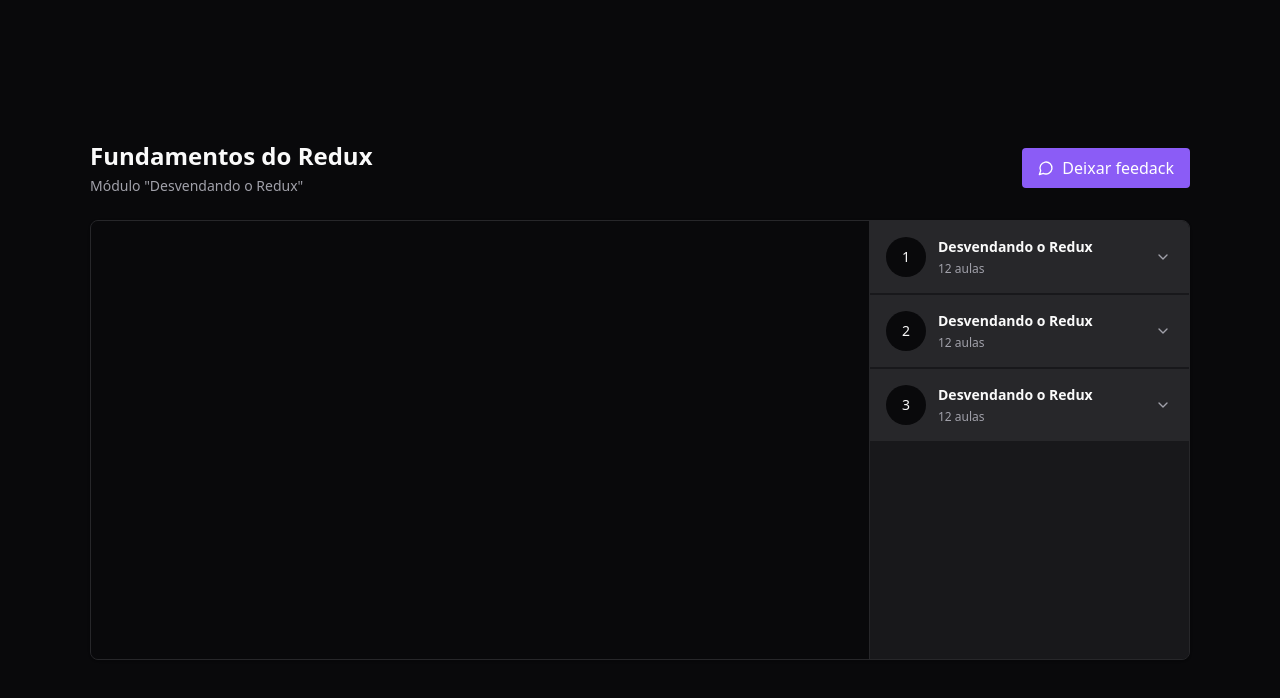
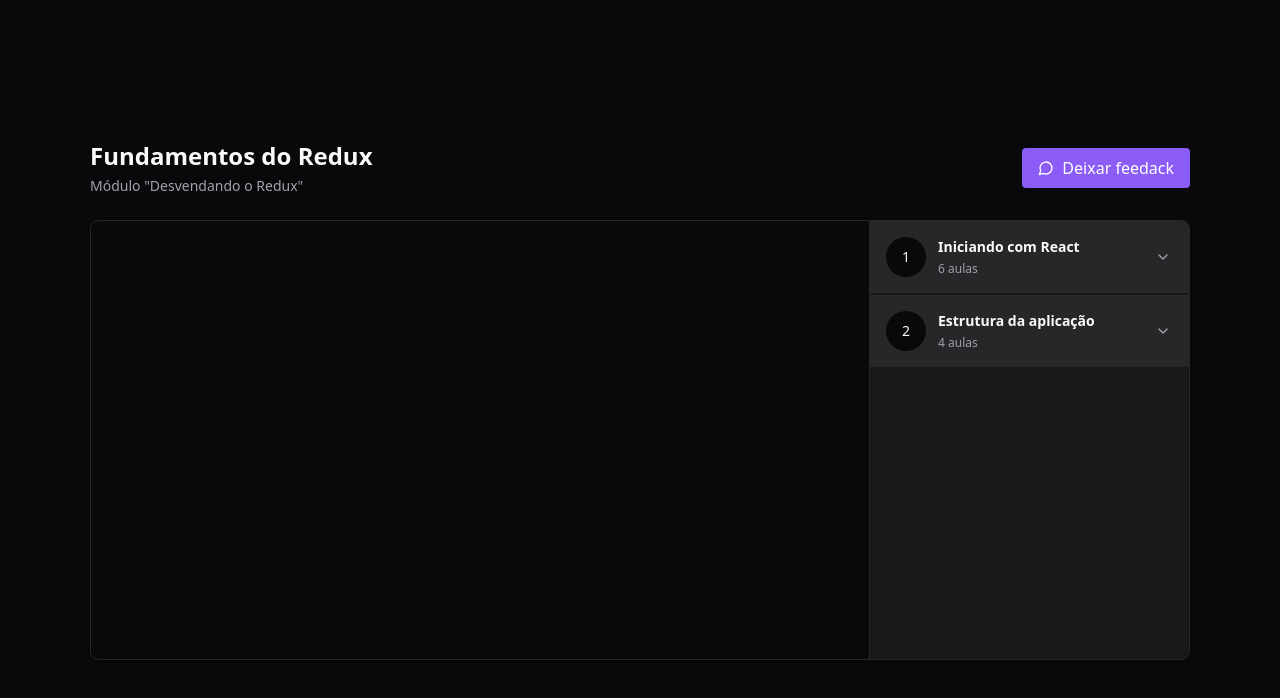
Before and after one commit to victorfmarques/react-redux-zustand, a React (Vite) app: page / in a window 1280 px wide. Shown: the top 698 px of the page. Built offline with nearby package versions, Linux system fonts and the light colour scheme; the HTML template or start-up script is replaced by a standard one.

Commit message:
feat: integracao de aula selecionada com componente de video

```diff
--- a/src/components/Lesson.tsx
+++ b/src/components/Lesson.tsx
@@ -2,12 +2,14 @@
 interface LessonProps {
   title: string
   duration: string
+  onPlay: () => void
 }
 
 
-export function Lesson({ title, duration }: LessonProps) {
+export function Lesson({ title, duration, onPlay }: LessonProps) {
+
   return (
-    <button className="flex items-center gap-3 text-sm text-zinc-400">
+    <button onClick={onPlay} className="flex items-center gap-3 text-sm text-zinc-400">
       <Video className="w-4 h-4 text-zinc-500" />
       <span>
         {title}
--- a/src/components/Module.tsx
+++ b/src/components/Module.tsx
@@ -1,6 +1,9 @@
 import * as Collapsible from '@radix-ui/react-collapsible';
 import { ChevronDown } from "lucide-react";
 import { Lesson } from "./Lesson";
+import { useAppSelector } from '../store';
+import { useDispatch } from 'react-redux';
+import { play } from '../store/slices/player';
 
 interface ModuleProps {
   moduleIndex: number
@@ -9,6 +12,10 @@
 }
 
 export function Module({ moduleIndex, title, amountOfLessons }: ModuleProps) {
+  const dispatch = useDispatch();
+  const lessons = useAppSelector(state => state.player.course.modules[moduleIndex].lessons)
+
+
   return (
     <Collapsible.Root className='group'>
       <Collapsible.Trigger className="flex w-full items-center gap-3 bg-zinc-800 p-4">
@@ -24,9 +31,14 @@
 
       <Collapsible.Content>
         <nav className="relative flex flex-col gap-4 p-6">
-          <Lesson title="Fundamentos do Redux" duration="10:30" />
-          <Lesson title="Fundamentos do Redux" duration="10:30" />
-          <Lesson title="Fundamentos do Redux" duration="10:30" />
+          {lessons.map((lesson, lessonIndex) =>
+            <Lesson
+              key={lesson.id}
+              title={lesson.title}
+              duration={lesson.duration}
+              onPlay={() => dispatch(play([moduleIndex, lessonIndex]))}
+            />
+          )}
         </nav>
       </Collapsible.Content>
     </Collapsible.Root>
--- a/src/components/Video.tsx
+++ b/src/components/Video.tsx
@@ -1,13 +1,19 @@
 import ReactPlayer from "react-player";
+import { useAppSelector } from "../store";
 
 export function Video() {
+  const video = useAppSelector(state => {
+    const { currentLessonIndex, currentModuleIndex } = state.player;
+    return state.player.course.modules[currentModuleIndex].lessons[currentLessonIndex];
+  })
+
   return (
     <div className="w-full bg-zinc-950 aspect-video">
       <ReactPlayer
         width="100%"
         height="100%"
         controls
-        url="https://www.youtube.com/watch?v=52E4FW3gfeI"
+        url={`https://www.youtube.com/watch?v=${video.id}`}
       />
     </div>
   )
--- a/src/pages/Player.tsx
+++ b/src/pages/Player.tsx
@@ -1,11 +1,13 @@
-import { ChevronDown, MessageCircle } from "lucide-react"
-import ReactPlayer from "react-player"
+import { MessageCircle } from "lucide-react"
 import { Header } from "../components/Header"
 import { Module } from "../components/Module"
 import { Video } from "../components/Video"
+import { useAppSelector } from "../store"
 
 
 export function Player() {
+  const modules = useAppSelector(state => state.player.course.modules)
+
   return (
     <div className="h-screen bg-zinc-950 text-zinc-50 flex justify-center items-center">
       <div className="flex w-[1100px] flex-col gap-6">
@@ -23,9 +25,13 @@
           </div>
 
           <aside className="w-80 absolute top-0 bottom-0 right-0 border-l divide-y-2 divide-zinc-900 border-zinc-800 bg-zinc-900 overflow-y-scroll scrollbrar scrollbar-thin scrollbar-track-zinc-950 scrollbar-thumb-zinc-800">
-            <Module moduleIndex={0} title="Desvendando o Redux" amountOfLessons={12} />
-            <Module moduleIndex={1} title="Desvendando o Redux" amountOfLessons={12} />
-            <Module moduleIndex={2} title="Desvendando o Redux" amountOfLessons={12} />
+            {modules.map((module, index) =>
+              <Module
+                key={module.id}
+                moduleIndex={index}
+                title={module.title}
+                amountOfLessons={module.lessons.length}
+              />)}
           </aside>
         </main>
       </div>
--- a/src/store/index.ts
+++ b/src/store/index.ts
@@ -1,8 +1,10 @@
 import { configureStore } from "@reduxjs/toolkit";
 import { TypedUseSelectorHook, useSelector } from "react-redux";
+import { player } from "./slices/player";
 
 export const store = configureStore({
   reducer: {
+    player,
   }
 })
 
--- /dev/null
+++ b/src/store/slices/player.ts
@@ -0,0 +1,45 @@
+import { createSlice } from "@reduxjs/toolkit";
+
+const playerSlice = createSlice({
+  name: 'player',
+  initialState: {
+    course: {
+      modules: [
+        {
+          id: '1',
+          title: 'Iniciando com React',
+          lessons: [
+            { id: 'Jai8w6K_GnY', title: 'CSS Modules', duration: '13:45' },
+            { id: 'w-DW4DhDfcw', title: 'Estilização do Post', duration: '10:05' },
+            { id: 'D83-55LUdKE', title: 'Componente: Header', duration: '06:33' },
+            { id: 'W_ATsETujaY', title: 'Componente: Sidebar', duration: '09:12' },
+            { id: 'Pj8dPeameYo', title: 'CSS Global', duration: '03:23' },
+            { id: '8KBq2vhwbac', title: 'Form de comentários', duration: '11:34' },
+          ],
+        },
+        {
+          id: '2',
+          title: 'Estrutura da aplicação',
+          lessons: [
+            { id: 'gE48FQXRZ_o', title: 'Componente: Comment', duration: '13:45' },
+            { id: 'Ng_Vk4tBl0g', title: 'Responsividade', duration: '10:05' },
+            { id: 'h5JA3wfuW1k', title: 'Interações no JSX', duration: '06:33' },
+            { id: '1G0vSTqWELg', title: 'Utilizando estado', duration: '09:12' },
+          ],
+        },
+      ],
+    },
+    currentModuleIndex: 0,
+    currentLessonIndex: 0
+  },
+  reducers: {
+    play: (state, action) => {
+      state.currentModuleIndex = action.payload[0]
+      state.currentLessonIndex = action.payload[1]
+    }
+  }
+})
+
+export const player = playerSlice.reducer;
+
+export const { play } = playerSlice.actions;
```
